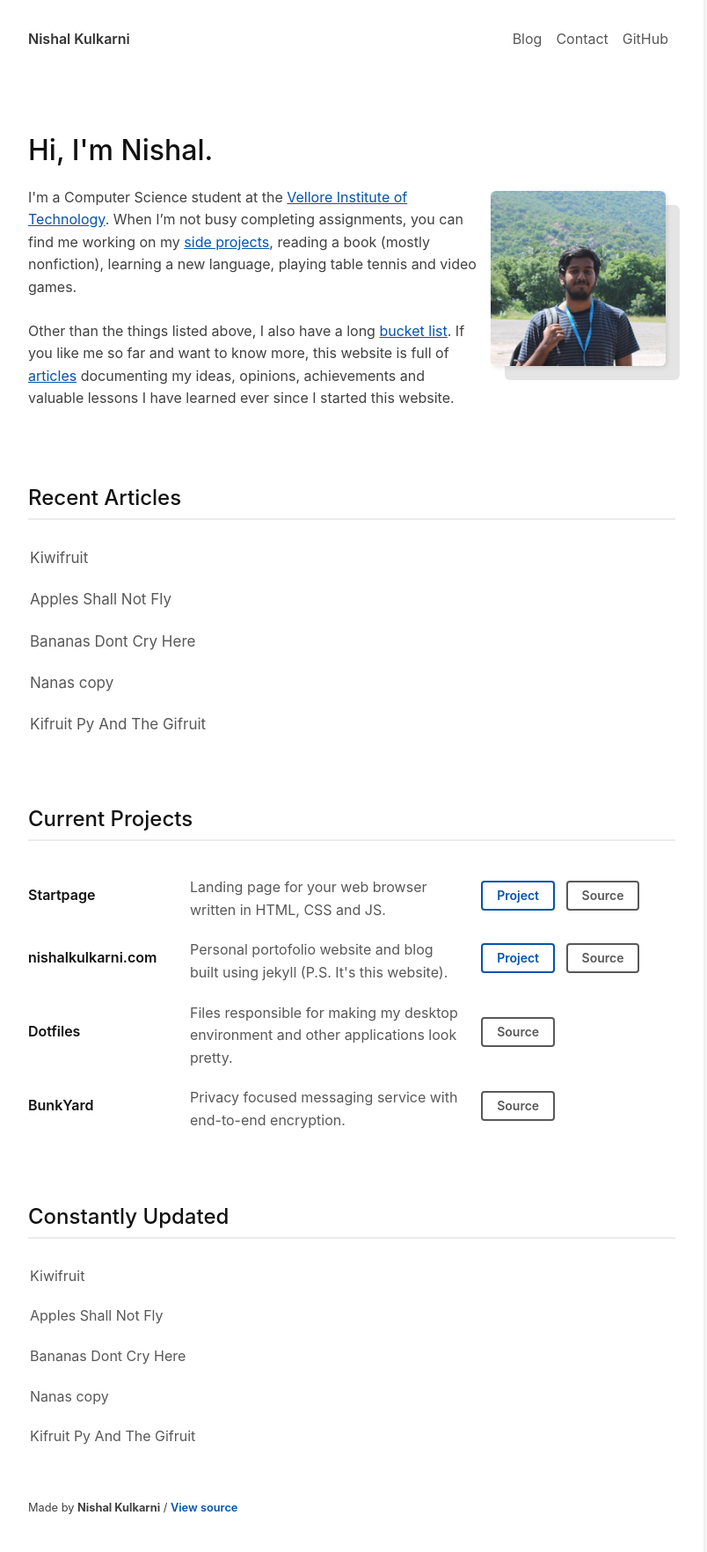
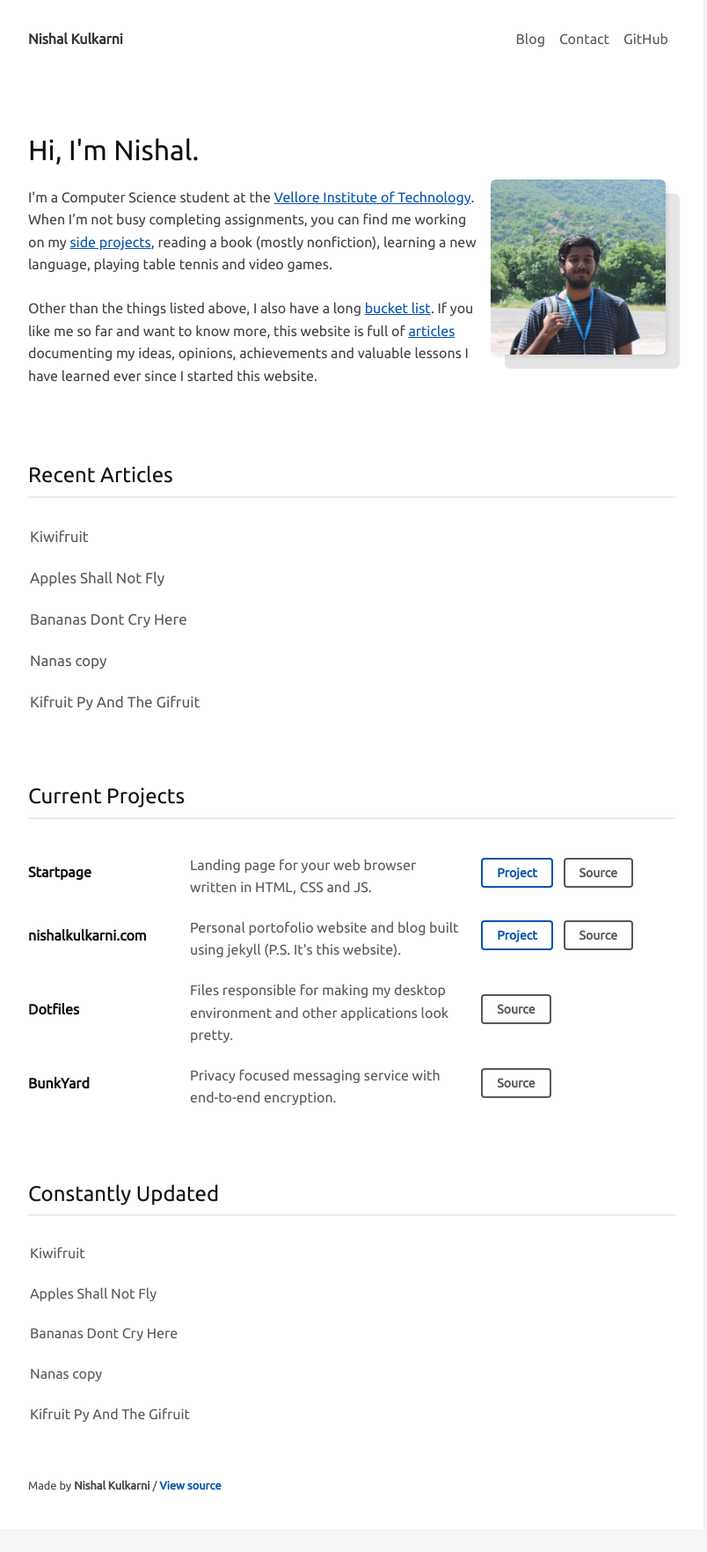
Before and after one commit to nishalkulkarni/old-personal-site-jekyll, a Jekyll site: the page built from index.html, in a window 1280 px wide. Shown: the whole page at 88% size, without its empty margins (240-1044 px from the left). Built offline with Jekyll 4.4.1, drawn with Linux system fonts in a browser that asks for light colours; after the commit the page ends 1738 px from its top, so only the background shows below that.

Commit message:
Change Font

```diff
--- a/assets/css/main.css
+++ b/assets/css/main.css
@@ -1,3 +1,4 @@
+@import url('https://fonts.googleapis.com/css?family=Ubuntu&display=swap');
 ::selection {
 	/* WebKit/Blink Browsers */
 	background: #333;
@@ -31,7 +32,7 @@ body {
 	font-size: 16px;
 	line-height: 1.6;
 	font-weight: 400;
-	font-family: -apple-system, BlinkMacSystemFont, 'Segoe UI', Roboto, Oxygen, Ubuntu, Cantarell, 'Open Sans', 'Helvetica Neue', sans-serif;
+	font-family: Ubuntu, 'Ubuntu', -apple-system, BlinkMacSystemFont, 'Segoe UI', Roboto, Oxygen, Cantarell, 'Open Sans', 'Helvetica Neue', sans-serif;
 	font-feature-settings: "kern", "liga", "clig", "calt";
 }
 /* Space Code Student */
```
